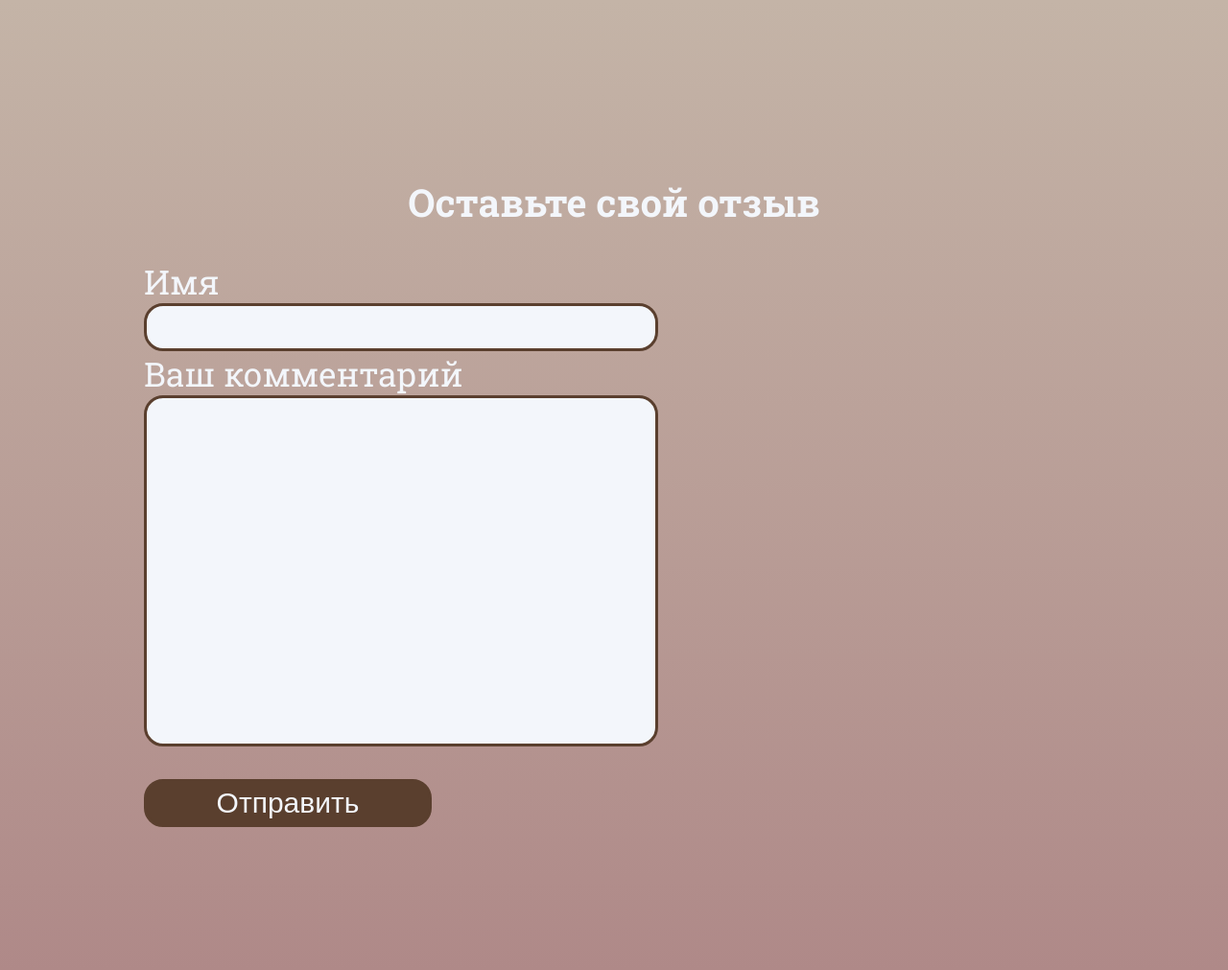
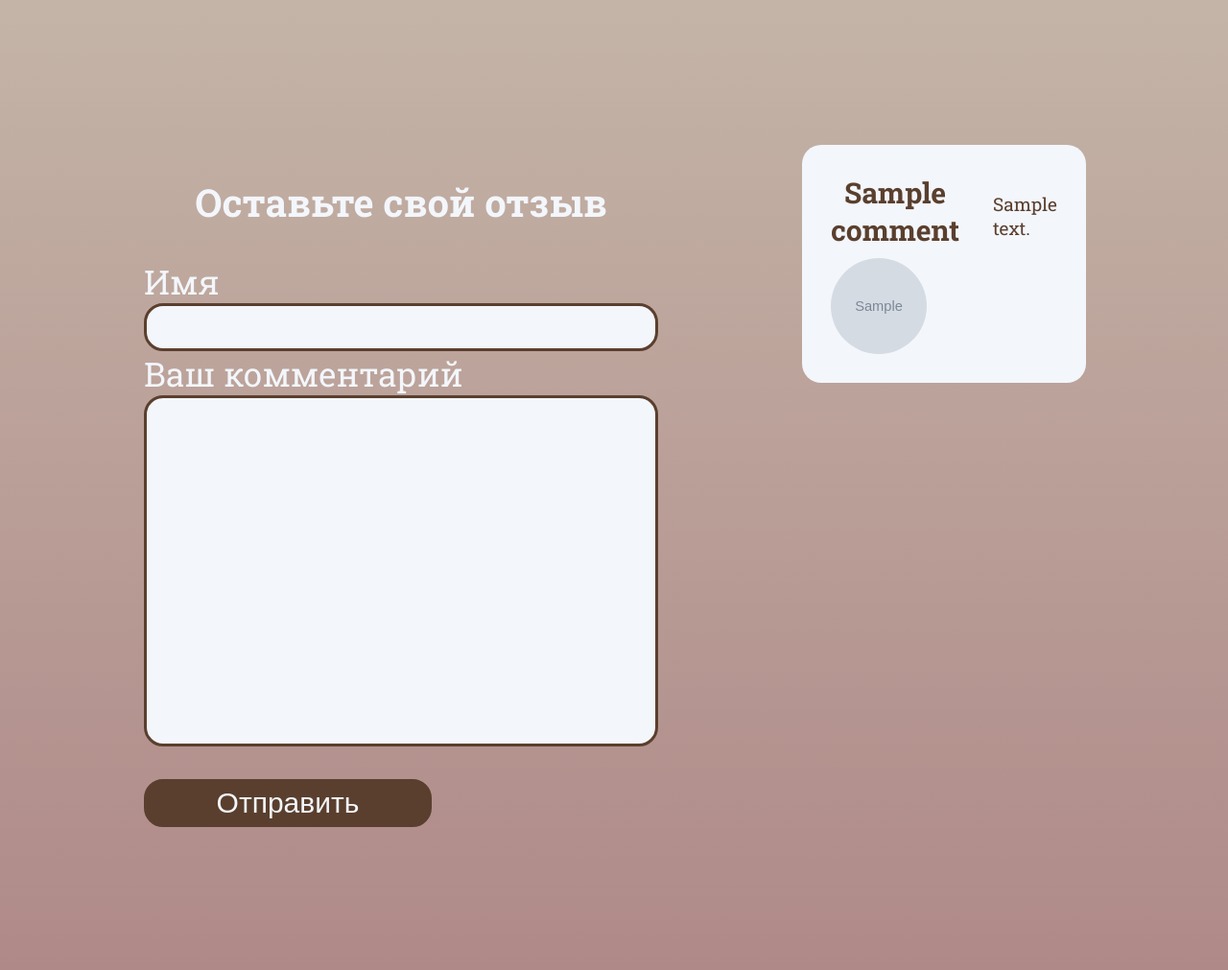
Before and after one commit to gleb-bread/landing, a PHP site: page / in a window 1280 px wide. Shown: the part 2887-3898 px from the top of the page at 96% size. Run offline with PHP 8.4, Linux system fonts and the light colour scheme; tables that the repository leaves empty or names only in its code hold one stand-in row (values such as "Sample post"); grey boxes marked "Sample" are stand-in pictures.

Commit message:
add comments

```diff
--- a/index.php
+++ b/index.php
@@ -4,6 +4,7 @@
 <?php
     include "server/connetion.php";
     $result = mysqli_query($induction, "SELECT * FROM `product_shop`");
+    $comment = mysqli_query($induction, "SELECT * FROM `comments`");
 ?>
 
 <head>
@@ -165,6 +166,22 @@
                 <input type="button" value="Отправить" class = "contact__btn">
             </form>
         </div>
+        <div class="comment__block">
+            <?php
+                    while ($comment__arr = mysqli_fetch_assoc($comment)){
+
+                ?>
+            <div class="comment">
+                <div class="comment__avatar">
+                    <span class="comment__avatar__name"><?php echo $comment__arr['name']?></span>
+                    <img src="<?php echo $comment__arr['photo']?>" alt="" class="comment__avatar__photo">
+                </div>
+                <p class="comment__text">
+                <?php echo $comment__arr['comment']?>
+                </p>
+            </div>
+            <?php } ?>
+        </div>
     </section>
     <section class="adress" id = "adres">
         <div class="adress__title">
@@ -201,6 +218,7 @@
         </div>
     </section>
     <script src="js/_menu.js"></script>
+    <script src="js/_shop.js"></script>
 </body>
 
 </html>
--- /dev/null
+++ b/js/_shop.js
@@ -0,0 +1,3 @@
+document.addEventListener("DOMContentLoaded", function () {
+
+});
--- a/sass/_contact.sass
+++ b/sass/_contact.sass
@@ -3,9 +3,12 @@
     background: -moz-linear-gradient(180deg, rgb(196, 180, 167), rgb(175, 137, 136))
     background: linear-gradient(180deg, rgb(196, 180, 167), rgb(175, 137, 136))
     padding: 150px
+    display: flex
+    align-items: start
     &__block
         display: flex
         flex-direction: column
+        margin-right: 150px
     &__btn
         width: 300px
         font-size: 30px
@@ -55,3 +58,27 @@
                 outline-offset: 0
         &__text
             margin-bottom: 30px
+.comment
+    display: flex
+    margin-bottom: 20px
+    background-color: $light
+    font-size: 19px
+    font-family: $fontFamily
+    border-radius: 20px
+    padding: 30px
+    color: $dark
+    &__block
+        box-sizing: border-box
+    &__avatar
+        display: flex
+        flex-direction: column
+        margin-right: 35px
+        &__name
+            text-align: center
+            font-size: 30px
+            font-weight: 700
+            margin-bottom: 10px
+        &__photo
+            width: 100px
+            height: 100px
+            border-radius: 50%
--- a/style/index.css
+++ b/style/index.css
@@ -269,10 +269,13 @@ header {
   background: -moz-linear-gradient(180deg, rgb(196, 180, 167), rgb(175, 137, 136));
   background: linear-gradient(180deg, rgb(196, 180, 167), rgb(175, 137, 136));
   padding: 150px;
+  display: flex;
+  align-items: start;
 }
 .contact__block {
   display: flex;
   flex-direction: column;
+  margin-right: 150px;
 }
 .contact__btn {
   width: 300px;
@@ -330,6 +333,36 @@ header {
 }
 .contact__form__text {
   margin-bottom: 30px;
+}
+
+.comment {
+  display: flex;
+  margin-bottom: 20px;
+  background-color: #F3F6FB;
+  font-size: 19px;
+  font-family: "Roboto Slab", sans-serif;
+  border-radius: 20px;
+  padding: 30px;
+  color: #5A3F2E;
+}
+.comment__block {
+  box-sizing: border-box;
+}
+.comment__avatar {
+  display: flex;
+  flex-direction: column;
+  margin-right: 35px;
+}
+.comment__avatar__name {
+  text-align: center;
+  font-size: 30px;
+  font-weight: 700;
+  margin-bottom: 10px;
+}
+.comment__avatar__photo {
+  width: 100px;
+  height: 100px;
+  border-radius: 50%;
 }
 
 .adress {
```
Also changed, not shown: style/img/1-comment.jpg (added), style/img/2-comment.jpg (added), style/img/3-comment.jpg (added), 1 other file.
